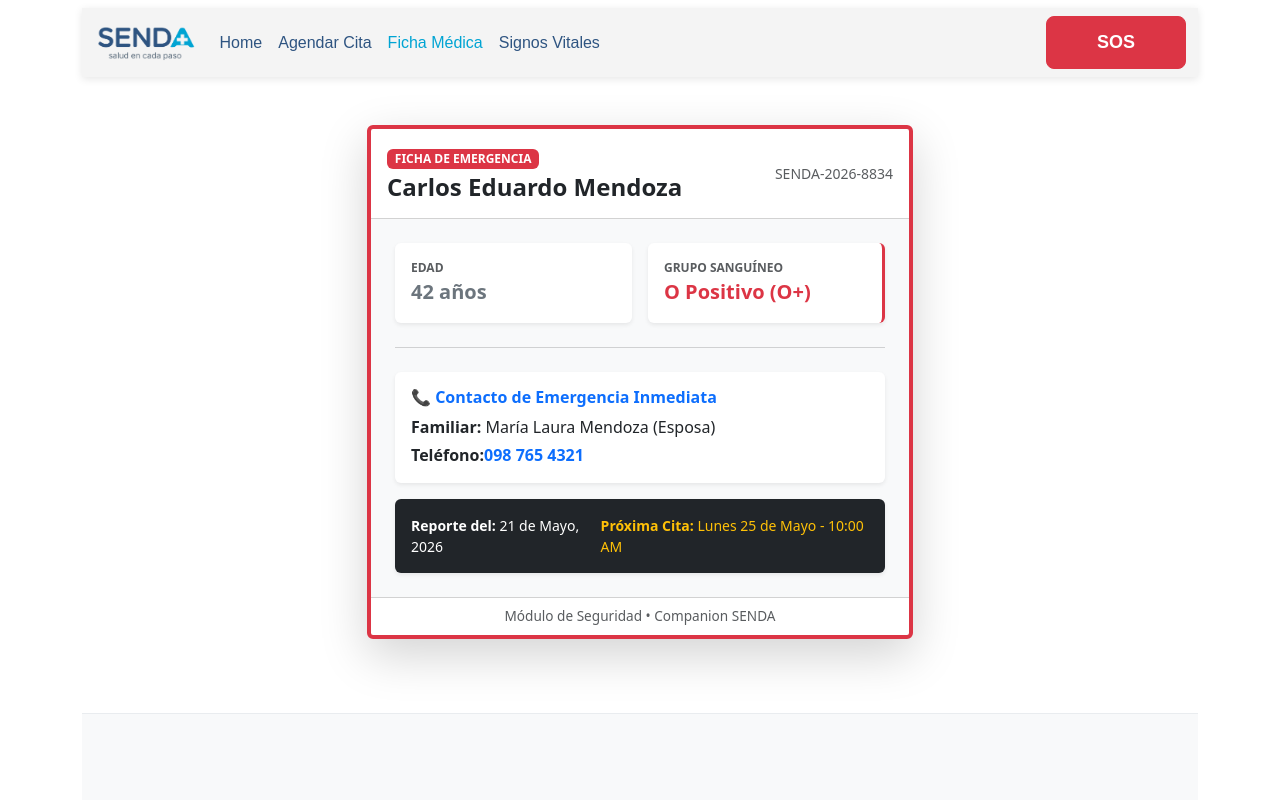
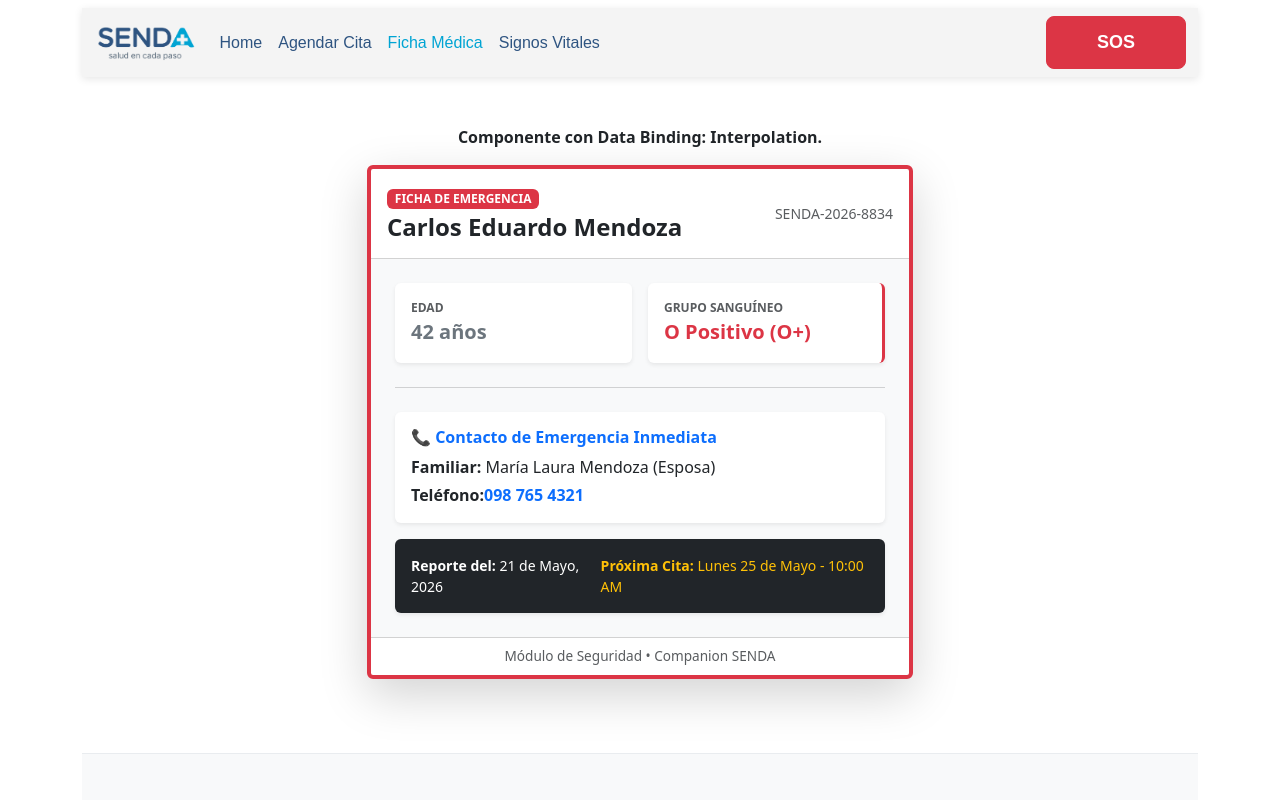
Before and after one commit to Dannysaurio593/Senda-V2, an Angular app: page /ficha-medica in a window 1280 px wide. Both pictures are taken after a click on the button "Ficha Médica". Shown: the top 800 px of the page. Built offline with nearby package versions, Linux system fonts and the light colour scheme.

Commit message:
Agregué tipo de Data Binding sobre cada componente

```diff
--- a/src/app/ficha-de-paciente/ficha-de-paciente.html
+++ b/src/app/ficha-de-paciente/ficha-de-paciente.html
@@ -1,7 +1,7 @@
 <div class="container mt-4">
   <div class="row justify-content-center">
     <div class="col-md-6">
-
+      <p class="text-center"><b>Componente con Data Binding: Interpolation.</b></p>
       <!-- Tarjeta Principal de la Ficha Médica -->
       <div class="card shadow-lg border-start border-danger border-4">
 
--- a/src/app/ingreso-signos/ingreso-signos.html
+++ b/src/app/ingreso-signos/ingreso-signos.html
@@ -1,6 +1,6 @@
 <div class="container mt-4">
   <div class="row justify-content-center">
-
+    <p class="text-center"><b>Componente con Two-Way Data Binding.</b></p>
     <div class="col-md-5 mb-4">
       <div class="card shadow border-0 h-100" style="border-radius: 15px;">
         <div class="card-header bg-primary text-white py-3" style="border-radius: 15px 15px 0 0;">
```
